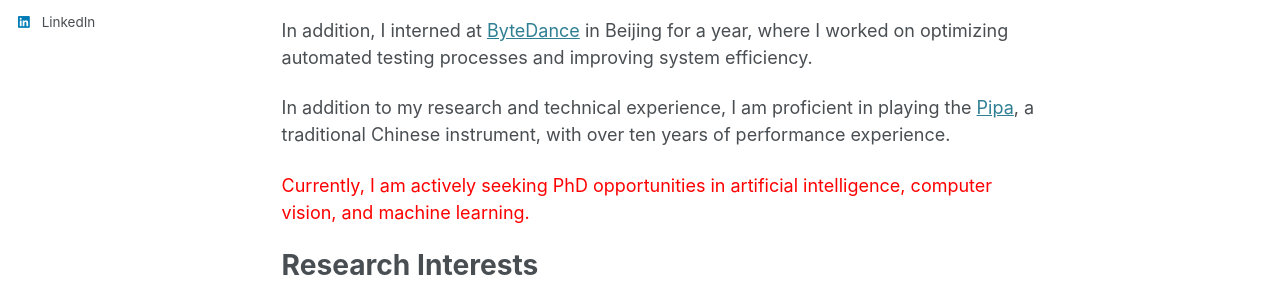
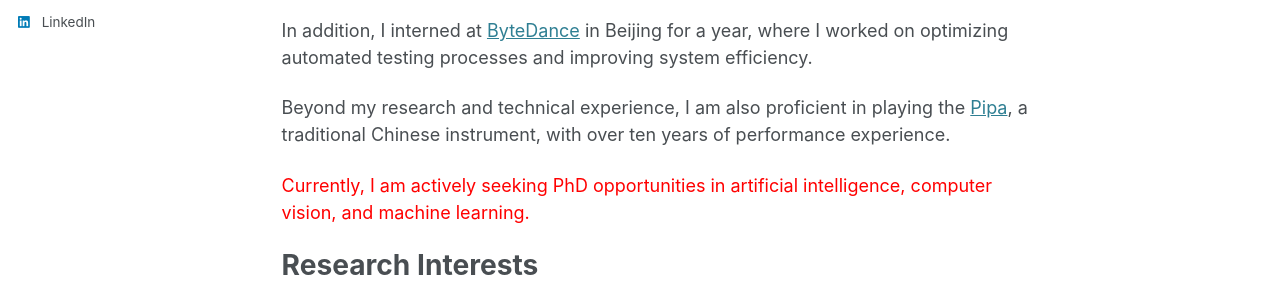
Before and after one commit to jiahe-liu/jiahe-liu.github.io, a Jekyll site: the page built from _pages/about.md, in a window 1280 px wide and 1356 px high. Shown: the part 475-765 px from the top of the window. Built offline with Jekyll 4.4.1, drawn with Linux system fonts in a browser that asks for light colours.

Commit message:
Update introduction.

```diff
--- a/_pages/about.md
+++ b/_pages/about.md
@@ -13,7 +13,7 @@ My research experience includes improving pose-guided image generation, enhancin
 
 In addition, I interned at [ByteDance](https://www.bytedance.com/en/) in Beijing for a year, where I worked on optimizing automated testing processes and improving system efficiency.
 
-In addition to my research and technical experience, I am proficient in playing the [Pipa](https://en.wikipedia.org/wiki/Pipa), a traditional Chinese instrument, with over ten years of performance experience.
+Beyond my research and technical experience, I am also proficient in playing the [Pipa](https://en.wikipedia.org/wiki/Pipa), a traditional Chinese instrument, with over ten years of performance experience.
 
 <span style="color: red;">Currently, I am actively seeking PhD opportunities in artificial intelligence, computer vision, and machine learning.</span>
 
```
